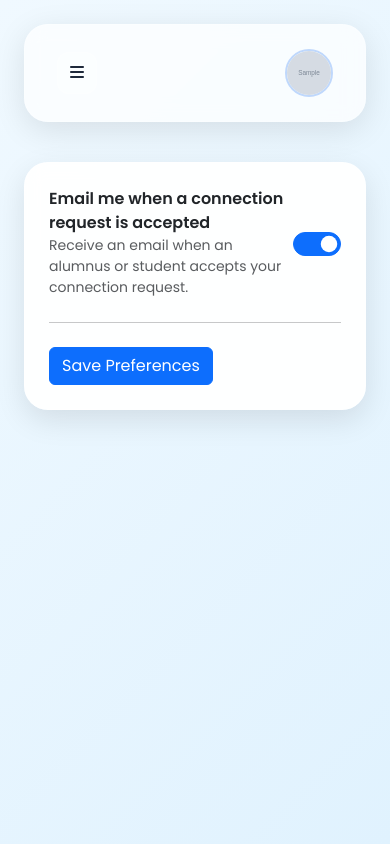
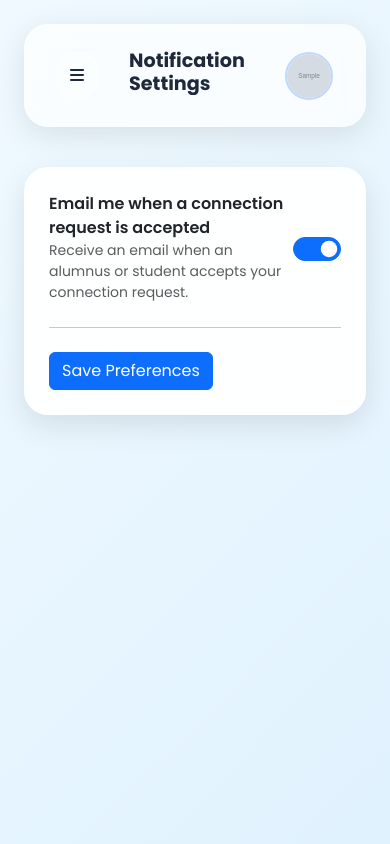
Before and after one commit to ShinePaul1202/alumni_connect, a Django app: page /account/settings/notifications/ in a window 390 px wide. Run offline with Django 5.2, Linux system fonts and the light colour scheme; a user stored in the database is signed in; tables that the repository leaves empty hold one stand-in row (values such as "Sample post"); grey boxes marked "Sample" are stand-in pictures; data that the repository does not hold is empty.

Commit message:
feat: Redesign UI

```diff
--- a/alumni_connect/core/templates/core/account/settings_notifications.html
+++ b/alumni_connect/core/templates/core/account/settings_notifications.html
@@ -34,11 +34,11 @@
         .sidebar-nav .nav-item.active { background: rgba(59, 130, 246, 0.2); border: 1px solid rgba(59, 130, 246, 0.3); color: #fff; font-weight: 500; box-shadow: 0 8px 25px rgba(59, 130, 246, 0.4); transform: translateY(-3px); }
         .sidebar-nav .nav-item i { width: 20px; text-align: center; }
         .sidebar-nav .nav-item.disabled { color: rgba(255, 255, 255, 0.4); pointer-events: none; }
-        .main-header { display: flex; align-items: center; justify-content: space-between; flex-wrap: wrap; gap: 1rem; margin-bottom: 2.5rem; background: rgba(255, 255, 255, 0.7); backdrop-filter: blur(10px); padding: 1.5rem 2rem; border-radius: 1.5rem; border: 1px solid rgba(255, 255, 255, 0.2); box-shadow: 0 8px 32px rgba(0, 0, 0, 0.1); position: relative; z-index: 100; }
-        .header-title-wrapper { display: flex; align-items: center; gap: 1rem; }
-        .header-title .main-title { font-weight: 700; margin: 0; font-size: 1.75rem; color: #1e293b; }
+        .main-header { display: flex; align-items: center; justify-content: space-between; flex-wrap: nowrap; gap: 1rem; margin-bottom: 2.5rem; background: rgba(255, 255, 255, 0.7); backdrop-filter: blur(10px); padding: 1.5rem 2rem; border-radius: 1.5rem; border: 1px solid rgba(255, 255, 255, 0.2); box-shadow: 0 8px 32px rgba(0, 0, 0, 0.1); position: relative; z-index: 100; }
+        .header-title-wrapper { display: flex; align-items: center; gap: 1rem; min-width: 0; }
+        .header-title .main-title { font-weight: 700; margin: 0; font-size: 1.75rem; color: #1e293b; white-space: nowrap; overflow: hidden; text-overflow: ellipsis; }
         .header-title .main-subtitle { color: #64748b; margin: 0; font-size: 0.9rem; }
-        .profile-dropdown { position: relative; margin-left: auto; }
+        .profile-dropdown { position: relative; margin-left: auto; flex-shrink: 0; }
         .profile-dropdown-btn img { width: 48px; height: 48px; border-radius: 50%; object-fit: cover; cursor: pointer; transition: all 0.3s ease; border: 2px solid rgba(59, 130, 246, 0.3); }
         .profile-dropdown-btn:hover img { transform: scale(1.1); box-shadow: 0 0 20px rgba(59, 130, 246, 0.4); }
         .profile-dropdown-menu { position: absolute; top: 100%; right: 0; min-width: 200px; background: rgba(255, 255, 255, 0.95); backdrop-filter: blur(10px); border-radius: 1rem; border: 1px solid rgba(255, 255, 255, 0.2); box-shadow: 0 20px 40px rgba(0, 0, 0, 0.1); padding: 0.5rem 0; z-index: 9999; opacity: 0; visibility: hidden; transform: translateY(10px); transition: all 0.3s ease; }
@@ -62,21 +62,27 @@
             .sidebar { position: fixed; left: 0; top: 0; z-index: 1050; transform: translateX(-100%); }
             body.sidebar-visible .sidebar { transform: translateX(0); }
             .main-content { width: 100%; padding: 1.5rem; }
-            .header-title .main-subtitle { display: none; }
             .overlay { position: fixed; top: 0; left: 0; width: 100%; height: 100%; background: rgba(0, 0, 0, 0.4); z-index: 1040; opacity: 0; pointer-events: none; transition: opacity 0.3s ease-in-out; }
             body.sidebar-visible .overlay { opacity: 1; pointer-events: auto; }
+            .main-header { flex-wrap: nowrap; }
+            .header-title-wrapper { flex-grow: 1; min-width: 0; }
+            .header-title { flex-grow: 1; min-width: 0; }
+            .header-title .main-subtitle { display: none; }
+            .back-button-desktop { display: none; }
+            .back-button-mobile { display: inline-flex; }
 
             /* --- THIS IS THE FIX --- */
-            .header-title .main-title { font-size: 1.25rem; } /* Make title smaller */
-            .back-button-desktop { display: none; } /* Hide the desktop back button */
-            .back-button-mobile { display: inline-flex; } /* Show the mobile back button */
-            .main-header .header-title-wrapper .header-title { display: none; } /* Hide the title on mobile */
+            .main-title.stacked-title {
+                line-height: 1.2;
+                font-size: 1.2rem;
+                font-weight: 700;
+            }
+            .main-title.stacked-title span {
+                display: block; /* This creates the line break */
+            }
             /* --- END OF FIX --- */
         }
-
-        /* --- NEW: Default state for mobile back button --- */
         .back-button-mobile { display: none; }
-
     </style>
 </head>
 <body>
@@ -109,14 +115,16 @@
             <header class="main-header">
                 <div class="header-title-wrapper">
                     <button class="sidebar-toggle me-3 d-lg-none" id="sidebar-toggle-btn" type="button"><i class="fa-solid fa-bars"></i></button>
-                    <!-- NEW: Back button for mobile -->
-                    <a href="{% url 'core:account_settings' %}" class="btn btn-light back-button-mobile" title="Back to Settings"><i class="fa-solid fa-arrow-left"></i></a>
-                    <div class="header-title">
-                        <!-- NEW: Back button for desktop -->
+                    <div class="header-title d-flex align-items-center">
                         <a href="{% url 'core:account_settings' %}" class="btn btn-light me-3 back-button-desktop" title="Back to Settings"><i class="fa-solid fa-arrow-left"></i></a>
+                        <a href="{% url 'core:account_settings' %}" class="btn btn-light me-2 back-button-mobile" title="Back to Settings"><i class="fa-solid fa-arrow-left"></i></a>
                         <div>
-                            <h1 class="main-title d-inline-block">Notification Settings</h1>
-                            <p class="main-subtitle">Control how you receive notifications.</p>
+                            <!-- THIS IS THE FIX: HTML structure for the responsive title -->
+                            <h1 class="main-title d-inline-block stacked-title">
+                                <span>Notification</span>
+                                <span>Settings</span>
+                            </h1>
+                            <p class="main-subtitle d-none d-lg-block">Control how you receive notifications.</p>
                         </div>
                     </div>
                 </div>
```
Also changed, not shown: alumni_connect/core/templates/core/connection_requests.html (+19 -56 lines).
